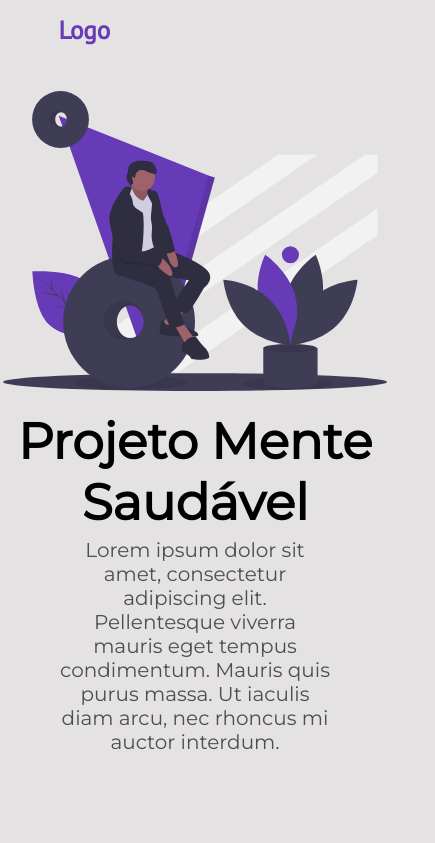
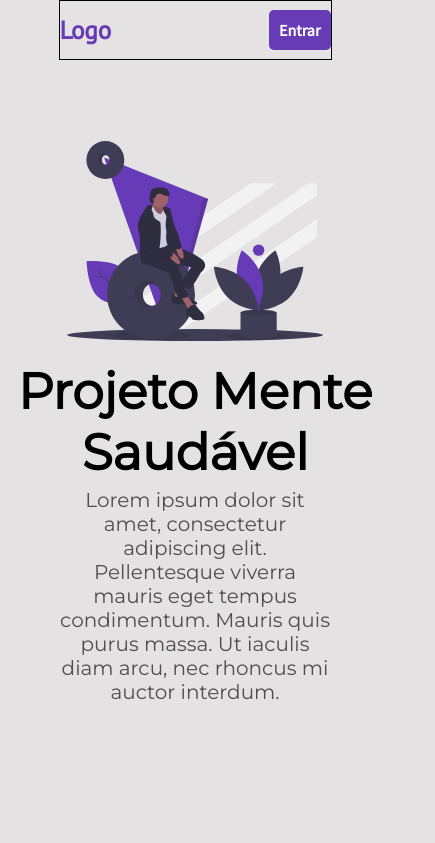
Before and after one commit to JonkaSusaki/ProjetoVidaSaudavel, a Next.js app: page / in a window 390 px wide. Shown: the top 843 px of the page, 435 px wide, since content can reach past the window. Built offline with nearby package versions, Linux system fonts and the light colour scheme.

Commit message:
responsive test

```diff
--- a/pages/index.tsx
+++ b/pages/index.tsx
@@ -37,7 +37,7 @@ export default function Home(props) {
 					<img
 						src="/vectors/wanderingMind.svg"
 						alt="Imagem pensante"
-						height={300}
+						className={styles.image}
 					/>
 
 					<div className={styles.title} id="title">
@@ -48,7 +48,11 @@ export default function Home(props) {
 
 				<div className={styles.howSection} id="howSection">
 					<div className={styles.content}>
-						<img src="/vectors/mindMap.svg" alt="Mapa mental" height={300} />
+						<img
+							src="/vectors/mindMap.svg"
+							alt="Mapa mental"
+							className={styles.image}
+						/>
 
 						<div className={styles.howSectionText}>
 							<div className={styles.title}>{props.howSection.title}</div>
@@ -95,7 +99,7 @@ export default function Home(props) {
 						<img
 							src="/vectors/formingIdeas.svg"
 							alt="Formação de ideias"
-							height={300}
+							className={styles.image}
 						/>
 					</div>
 				</div>
--- a/styles/components/header.module.scss
+++ b/styles/components/header.module.scss
@@ -43,6 +43,8 @@
 		@include content;
 
 		color: variables.$primary-color;
+
+		border: 1px solid black;
 	}
 
 	.menu {
@@ -139,5 +141,6 @@
 	.menu {
 		opacity: 0;
 		visibility: hidden;
+		position: absolute;
 	}
 }
--- a/styles/pages/index.module.scss
+++ b/styles/pages/index.module.scss
@@ -2,6 +2,10 @@
 
 .container {
 	font-family: 'Montserrat', sans-serif;
+}
+
+.image {
+	height: 300px;
 }
 
 .titleSection {
@@ -263,3 +267,9 @@
 		margin: 0 20px;
 	}
 }
+
+@media (max-width: 500px) {
+	.image {
+		height: 200px
+	}
+}
```
